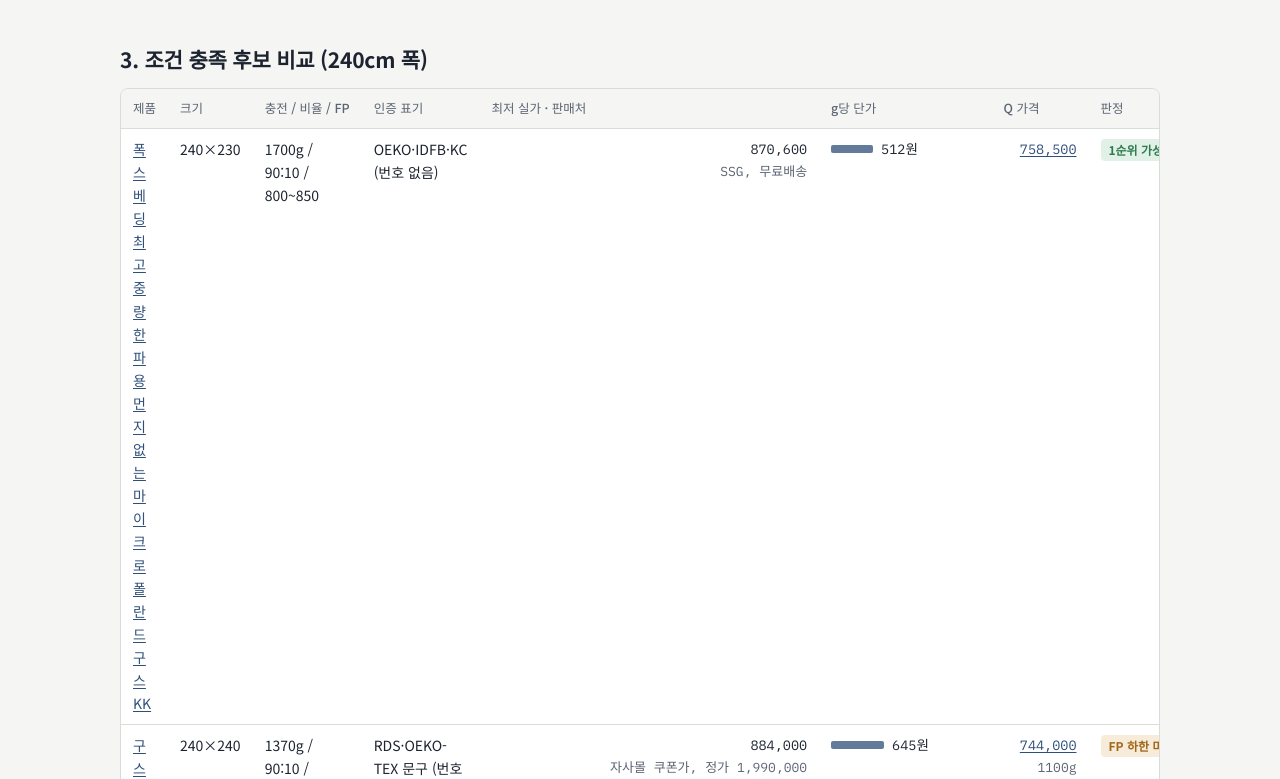
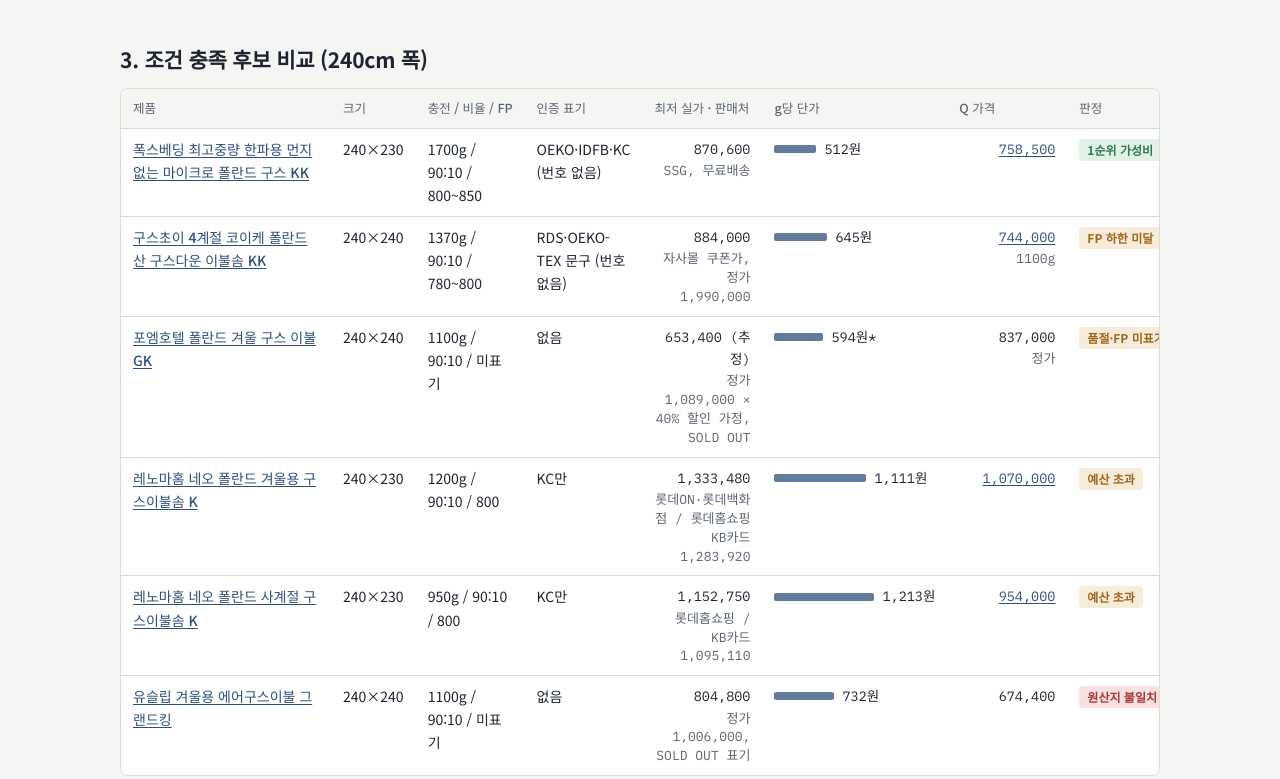
Before and after one commit to Woori-Bang/goose-duvet-research, a plain HTML site: page index.html in a window 1280 px wide. Shown: the part 1909-2688 px from the top of the page. Drawn offline with Linux system fonts and the light colour scheme.

Commit message:
3번 후보 비교표 제품 칸 폭·줄바꿈 조정
Co-Authored-By: Claude Opus 5.5 <noreply@anthropic.com>

```diff
--- a/index.html
+++ b/index.html
@@ -56,6 +56,11 @@ td.n{text-align:right;white-space:nowrap}
 .tick{position:absolute;top:-4px;bottom:-4px;width:1px;background:var(--muted);opacity:.6}
 .scale{position:relative;height:16px;font-size:11px;color:var(--muted);margin-left:160px;margin-right:66px}
 .scale span{position:absolute;transform:translateX(-50%)}
+.cand{min-width:1000px}
+.cand td.prod{min-width:210px;font-weight:500}
+.cand td.n{white-space:normal;min-width:120px}
+.cand td.n .meta{display:block;font-family:inherit;line-height:1.45;margin-top:2px}
+.cand .gbar{white-space:nowrap}
 .gbar{display:flex;align-items:center;gap:8px}
 .gbar i{display:block;height:8px;background:var(--accent);border-radius:2px;opacity:.75}
 .picks{display:grid;grid-template-columns:repeat(auto-fit,minmax(280px,1fr));gap:14px}
@@ -145,15 +150,15 @@ ul.plain{margin:0;padding-left:18px} ul.plain li{margin-bottom:6px;max-width:80c
 
 <section>
   <h2>3. 조건 충족 후보 비교 (240cm 폭)</h2>
-  <div class="tbl"><table>
+  <div class="tbl"><table class="cand">
     <thead><tr><th>제품</th><th>크기</th><th>충전 / 비율 / FP</th><th>인증 표기</th><th>최저 실가 · 판매처</th><th>g당 단가</th><th>Q 가격</th><th>판정</th></tr></thead>
     <tbody>
-      <tr><td><a href="https://prod.danawa.com/info/?pcode=124855811">폭스베딩 최고중량 한파용 먼지없는 마이크로 폴란드 구스 KK</a></td><td>240×230</td><td>1700g / 90:10 / 800~850</td><td>OEKO·IDFB·KC (번호 없음)</td><td class="n">870,600<br><span class="meta">SSG, 무료배송</span></td><td><div class="gbar"><i style="width:42px"></i><span class="num">512원</span></div></td><td class="n"><a href="https://prod.danawa.com/info/?pcode=124855775">758,500</a></td><td><span class="pill ok">1순위 가성비</span></td></tr>
-      <tr><td><a href="https://www.goosechoi.com/32/?idx=302">구스초이 4계절 코이케 폴란드산 구스다운 이불솜 KK</a></td><td>240×240</td><td>1370g / 90:10 / 780~800</td><td>RDS·OEKO-TEX 문구 (번호 없음)</td><td class="n">884,000<br><span class="meta">자사몰 쿠폰가, 정가 1,990,000</span></td><td><div class="gbar"><i style="width:53px"></i><span class="num">645원</span></div></td><td class="n"><a href="https://www.goosechoi.com/32/?idx=299">744,000</a><br><span class="meta">1100g</span></td><td><span class="pill mid">FP 하한 미달</span></td></tr>
-      <tr><td><a href="https://foemhotel.com/product/%ED%8F%B4%EB%9E%80%EB%93%9C-%EA%B2%A8%EC%9A%B8-%EA%B5%AC%EC%8A%A4-%EC%9D%B4%EB%B6%88/131/">포엠호텔 폴란드 겨울 구스 이불 GK</a></td><td>240×240</td><td>1100g / 90:10 / 미표기</td><td>없음</td><td class="n">653,400 (추정)<br><span class="meta">정가 1,089,000 × 40% 할인 가정, SOLD OUT</span></td><td><div class="gbar"><i style="width:49px"></i><span class="num">594원*</span></div></td><td class="n">837,000<br><span class="meta">정가</span></td><td><span class="pill mid">품절·FP 미표기</span></td></tr>
-      <tr><td><a href="https://prod.danawa.com/info/?pcode=99287249">레노마홈 네오 폴란드 겨울용 구스이불솜 K</a></td><td>240×230</td><td>1200g / 90:10 / 800</td><td>KC만</td><td class="n">1,333,480<br><span class="meta">롯데ON·롯데백화점 / 롯데홈쇼핑 KB카드 1,283,920</span></td><td><div class="gbar"><i style="width:92px"></i><span class="num">1,111원</span></div></td><td class="n"><a href="https://prod.danawa.com/info/?pcode=99287240">1,070,000</a></td><td><span class="pill mid">예산 초과</span></td></tr>
-      <tr><td><a href="https://prod.danawa.com/info/?pcode=99287204">레노마홈 네오 폴란드 사계절 구스이불솜 K</a></td><td>240×230</td><td>950g / 90:10 / 800</td><td>KC만</td><td class="n">1,152,750<br><span class="meta">롯데홈쇼핑 / KB카드 1,095,110</span></td><td><div class="gbar"><i style="width:100px"></i><span class="num">1,213원</span></div></td><td class="n"><a href="https://prod.danawa.com/info/?pcode=99287195">954,000</a></td><td><span class="pill mid">예산 초과</span></td></tr>
-      <tr><td><a href="https://m.yousleep.co.kr/product/detail.html?product_no=145&cate_no=87&display_group=1">유슬립 겨울용 에어구스이불 그랜드킹</a></td><td>240×240</td><td>1100g / 90:10 / 미표기</td><td>없음</td><td class="n">804,800<br><span class="meta">정가 1,006,000, SOLD OUT 표기</span></td><td><div class="gbar"><i style="width:60px"></i><span class="num">732원</span></div></td><td class="n">674,400</td><td><span class="pill no">원산지 불일치</span></td></tr>
+      <tr><td class="prod"><a href="https://prod.danawa.com/info/?pcode=124855811">폭스베딩 최고중량 한파용 먼지없는 마이크로 폴란드 구스 KK</a></td><td>240×230</td><td>1700g / 90:10 / 800~850</td><td>OEKO·IDFB·KC (번호 없음)</td><td class="n">870,600<br><span class="meta">SSG, 무료배송</span></td><td><div class="gbar"><i style="width:42px"></i><span class="num">512원</span></div></td><td class="n"><a href="https://prod.danawa.com/info/?pcode=124855775">758,500</a></td><td><span class="pill ok">1순위 가성비</span></td></tr>
+      <tr><td class="prod"><a href="https://www.goosechoi.com/32/?idx=302">구스초이 4계절 코이케 폴란드산 구스다운 이불솜 KK</a></td><td>240×240</td><td>1370g / 90:10 / 780~800</td><td>RDS·OEKO-TEX 문구 (번호 없음)</td><td class="n">884,000<br><span class="meta">자사몰 쿠폰가, 정가 1,990,000</span></td><td><div class="gbar"><i style="width:53px"></i><span class="num">645원</span></div></td><td class="n"><a href="https://www.goosechoi.com/32/?idx=299">744,000</a><br><span class="meta">1100g</span></td><td><span class="pill mid">FP 하한 미달</span></td></tr>
+      <tr><td class="prod"><a href="https://foemhotel.com/product/%ED%8F%B4%EB%9E%80%EB%93%9C-%EA%B2%A8%EC%9A%B8-%EA%B5%AC%EC%8A%A4-%EC%9D%B4%EB%B6%88/131/">포엠호텔 폴란드 겨울 구스 이불 GK</a></td><td>240×240</td><td>1100g / 90:10 / 미표기</td><td>없음</td><td class="n">653,400 (추정)<br><span class="meta">정가 1,089,000 × 40% 할인 가정, SOLD OUT</span></td><td><div class="gbar"><i style="width:49px"></i><span class="num">594원*</span></div></td><td class="n">837,000<br><span class="meta">정가</span></td><td><span class="pill mid">품절·FP 미표기</span></td></tr>
+      <tr><td class="prod"><a href="https://prod.danawa.com/info/?pcode=99287249">레노마홈 네오 폴란드 겨울용 구스이불솜 K</a></td><td>240×230</td><td>1200g / 90:10 / 800</td><td>KC만</td><td class="n">1,333,480<br><span class="meta">롯데ON·롯데백화점 / 롯데홈쇼핑 KB카드 1,283,920</span></td><td><div class="gbar"><i style="width:92px"></i><span class="num">1,111원</span></div></td><td class="n"><a href="https://prod.danawa.com/info/?pcode=99287240">1,070,000</a></td><td><span class="pill mid">예산 초과</span></td></tr>
+      <tr><td class="prod"><a href="https://prod.danawa.com/info/?pcode=99287204">레노마홈 네오 폴란드 사계절 구스이불솜 K</a></td><td>240×230</td><td>950g / 90:10 / 800</td><td>KC만</td><td class="n">1,152,750<br><span class="meta">롯데홈쇼핑 / KB카드 1,095,110</span></td><td><div class="gbar"><i style="width:100px"></i><span class="num">1,213원</span></div></td><td class="n"><a href="https://prod.danawa.com/info/?pcode=99287195">954,000</a></td><td><span class="pill mid">예산 초과</span></td></tr>
+      <tr><td class="prod"><a href="https://m.yousleep.co.kr/product/detail.html?product_no=145&cate_no=87&display_group=1">유슬립 겨울용 에어구스이불 그랜드킹</a></td><td>240×240</td><td>1100g / 90:10 / 미표기</td><td>없음</td><td class="n">804,800<br><span class="meta">정가 1,006,000, SOLD OUT 표기</span></td><td><div class="gbar"><i style="width:60px"></i><span class="num">732원</span></div></td><td class="n">674,400</td><td><span class="pill no">원산지 불일치</span></td></tr>
     </tbody>
   </table></div>
   <p class="meta" style="margin-top:8px">* 추정. 가격은 모두 무료배송 기준. 다나와 가격 갱신일: 폭스베딩·레노마 사계절 2026-08-24, 레노마 겨울용 2026-11-22. 8월 가격은 현재가와 다를 수 있음. 폭스베딩은 다나와 등록월이 2026-11로 표시돼 갱신일과 맞지 않음.</p>
```
